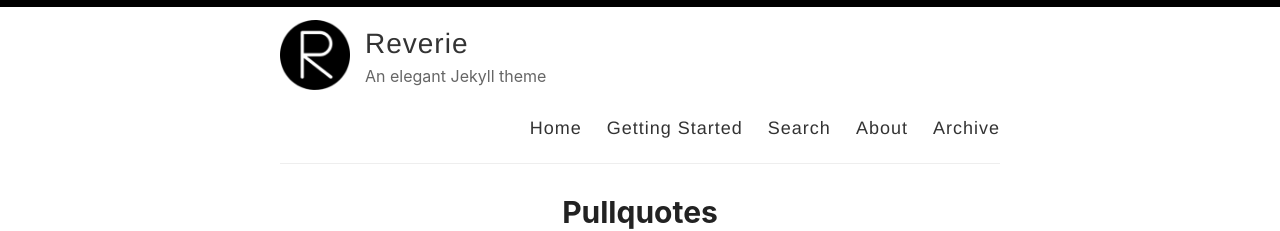
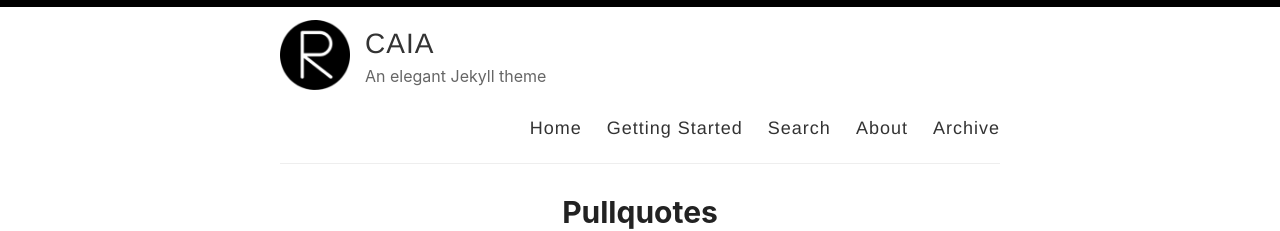
Before and after one commit to Design-Computation-RWTH/Design-Computation-RWTH.github.io, a Jekyll site: the page built from index.html, in a window 1280 px wide and 900 px high. Shown: the top 231 px of the window. Built offline with Jekyll 4.4.1, drawn with Linux system fonts in a browser that asks for light colours; the list of posts is cut into pages by our own code.

Commit message:
Update _config.yml

```diff
--- a/_config.yml
+++ b/_config.yml
@@ -3,10 +3,10 @@
 #
 
 # Name of your site (displayed in the header)
-name: Reverie
+name: CAIA
 
 # Name of the author
-author: Amit Merchant
+author: Oliver Schulz
 
 # Short bio or description (displayed in the header)
 description: An elegant Jekyll theme
```
